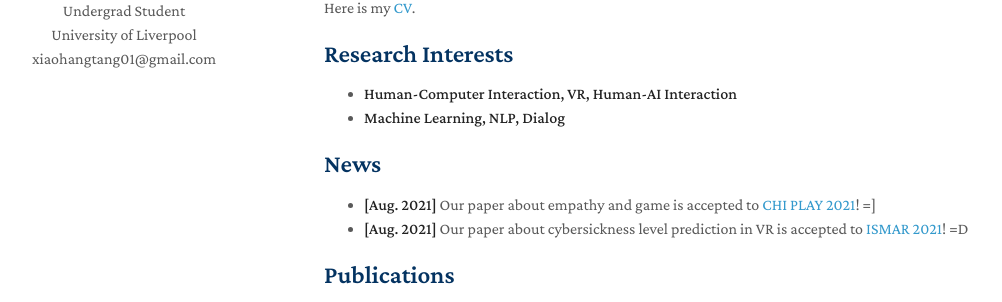
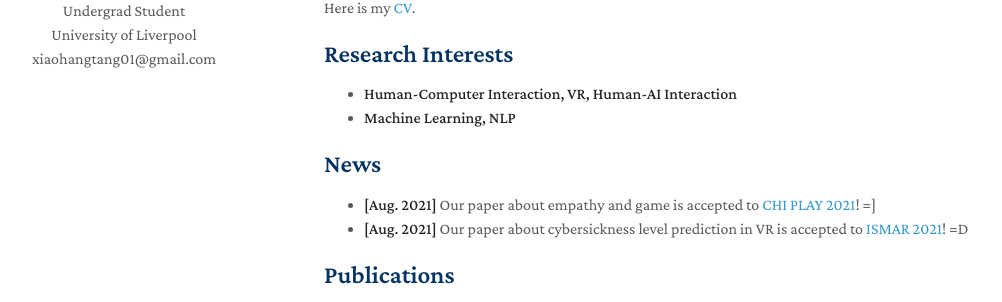
Before and after one commit to xiaohang-tang/xiaohang-tang.github.io, a Jekyll site: the page built from index.md, in a window 1280 px wide and 1061 px high. Shown: the part 249-551 px from the top of the window, without its empty margins (146-1148 px from the left). Built offline with Jekyll 4.4.1, drawn with Linux system fonts in a browser that asks for light colours; nearby versions of some CDN libraries; a style sheet for code colours, icons or effects is not loaded; our own code applies the rules of GitHub Pages for plain Markdown files.

Commit message:
Update index.md

```diff
--- a/index.md
+++ b/index.md
@@ -8,12 +8,12 @@ Hi, I am Xiaohang Tang, a Year 2 undergrad student at the University of Liverpoo
 
 I worked as a research assitant at the e X-CHI Lab of Xi'an Jiaotong-Liverpool University, with [Hai-Ning Liang](https://www.xjtlu.edu.cn/en/departments/academic-departments/school-of-advanced-technology/staff/haining-liang) and Diego Monteiro (Birmingham City University).
 
-Here is my [CV](https://github.com/xiaohang-tang/xiaohang-tang.github.io/raw/main/assets/css/xiaohang_cv.pdf).
+Here is my <a href="./assets/css/xiaohang_cv.pdf">CV</a>.
 
 ## Research Interests
 
 - **Human-Computer Interaction, VR, Human-AI Interaction**
-- **Machine Learning, NLP, Dialog**
+- **Machine Learning, NLP**
 
 ## News
 
```
